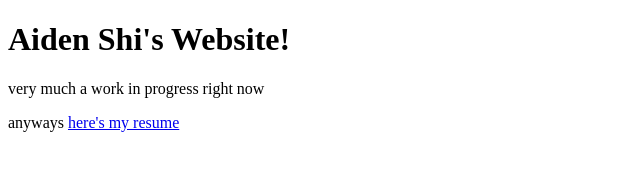
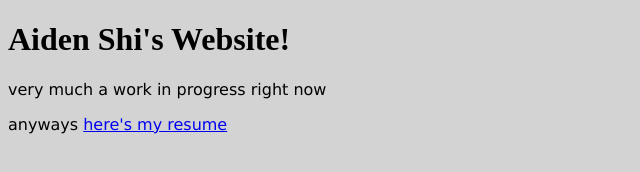
Before and after one commit to aiden9400/aiden9400.github.io, a plain HTML site: page index.html in a window 1280 px wide. Shown: the whole page, without its empty margins (0-640 px from the left). Drawn offline with Linux system fonts and the light colour scheme.

Commit message:
added css file to mess around with later

```diff
--- a/index.html
+++ b/index.html
@@ -1,5 +1,8 @@
 <!dOcTyPe hTmL>
 <!--fun fact did you know that the above line is not case sensitive -->
+
+<link rel = "stylesheet" href = "test.css">
+
 <html>
 
     <h1> Aiden Shi's Website!</h1>
```
